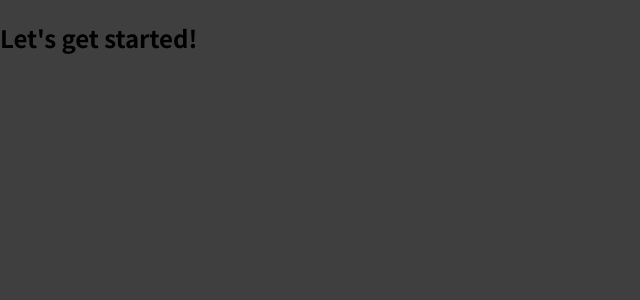
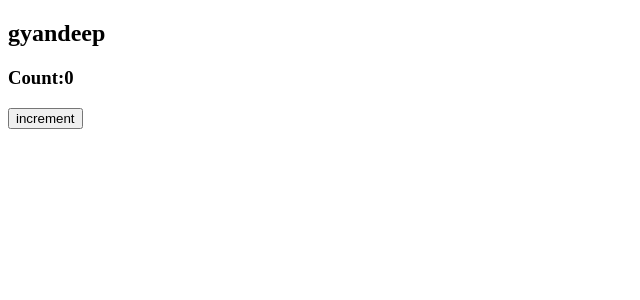
Before and after one commit to jarvish00/react-learning-app, a React (Create React App) app: page / in a window 1280 px wide. Shown: the top 300 px of the page, without its empty margins (0-640 px from the left). Built offline with nearby package versions, Linux system fonts and the light colour scheme.

Commit message:
code for hooks in progress

```diff
--- a/src/App.js
+++ b/src/App.js
@@ -1,9 +1,29 @@
+import { useEffect, useState } from 'react'
+
 function App() {
+  console.log('App component start point ')
+  const [countState, setCountState] = useState({
+    count: 0,
+    name: 'gyandeep',
+  })
+
+  const incrementHandler = () => {
+    setCountState((prevState) => {
+      console.log('useState')
+      return { ...prevState, count: prevState.count + 1 }
+    })
+  }
+  useEffect(() => {
+    console.log('useEffect')
+  }, [])
+  console.log('App component start end ')
   return (
-    <div>
-      <h2>Let's get started!</h2>
-    </div>
-  );
+    <>
+      <h2>{countState.name}</h2>
+      <h3>Count:{countState.count}</h3>
+      <button onClick={incrementHandler}>increment</button>
+    </>
+  )
 }
 
-export default App;
+export default App
--- a/src/index.css
+++ /dev/null
@@ -1,14 +0,0 @@
-@import url('https://fonts.googleapis.com/css2?family=Noto+Sans+JP:wght@400;700&display=swap');
-
-* {
-  box-sizing: border-box;
-}
-
-html {
-  font-family: 'Noto Sans JP', sans-serif;
-}
-
-body {
-  margin: 0;
-  background-color: #3f3f3f;
-}
```
Also changed, not shown: src/index.js (+3 -4 lines).
